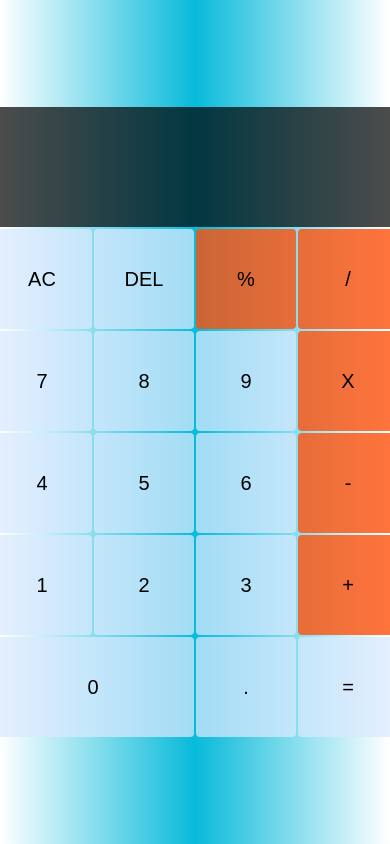
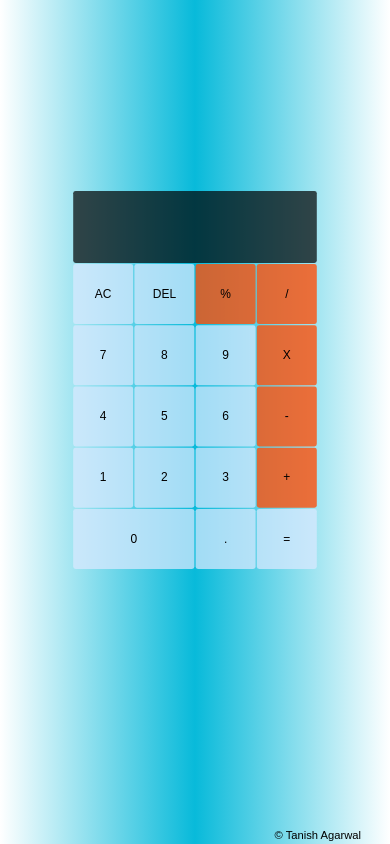
Before and after one commit to Tanish2409/vanilla-js-calculator, a plain HTML site: page index.html in a window 390 px wide. Drawn offline with Linux system fonts and the light colour scheme.

Commit message:
add responsiveness

```diff
--- a/index.html
+++ b/index.html
@@ -34,10 +34,7 @@
         <div class="btn number">.</div>
         <div class="btn equal">=</div>
     </div>
-    <!-- <footer>&copy; Tanish Agarwal</footer> -->
-
-
-
+    <footer>&copy; Tanish Agarwal</footer>
     <script src="main.js"></script>
 </body>
 </html>
--- a/main.js
+++ b/main.js
@@ -65,7 +65,7 @@ class Calculator {
     }
 
     setOperation(e){
-        if(!this.operation){
+        if(!this.operation && this.currOperand){
             this.operation = e.target.textContent;
             this.prevOperand = `${this.currOperand} ${e.target.textContent}`;
             this.currOperand = '';
--- a/style.scss
+++ b/style.scss
@@ -7,11 +7,13 @@
 body{
     background: linear-gradient(to right, rgba(8, 186, 218, 0), rgba(8, 186, 218, 1), rgba(8, 186, 218, 0) );
     font-family: sans-serif;
+    width: 100vw;
+    height: 100vh;
 }
 
 
 .calculator{
-    min-height: 100vh;
+    min-height: 90%;
 
     display: grid;
     grid-template-columns: repeat(4, 100px);
@@ -78,7 +80,24 @@ body{
 
 footer{
     position: absolute;
-    right: 50px;
-    bottom: 50px;
-    font-size: 30px;
+    bottom: 0;
+    right: 10px;
 }
+
+@media screen and (max-width: 400px), (max-height: 620px){
+    .calculator{
+        // display: grid;
+        // grid-template-columns: repeat(4, 1fr);
+        // grid-template-rows: minmax(1.2fr, auto) repeat(5, 1fr);
+
+        // align-content: center;
+        // justify-content: center;
+
+        // font-size: 12px;
+        transform: scale(0.6);
+    }
+
+    footer{
+        transform: scale(0.7)
+    }
+}
```
Also changed, not shown: style.css, 1 other file.
